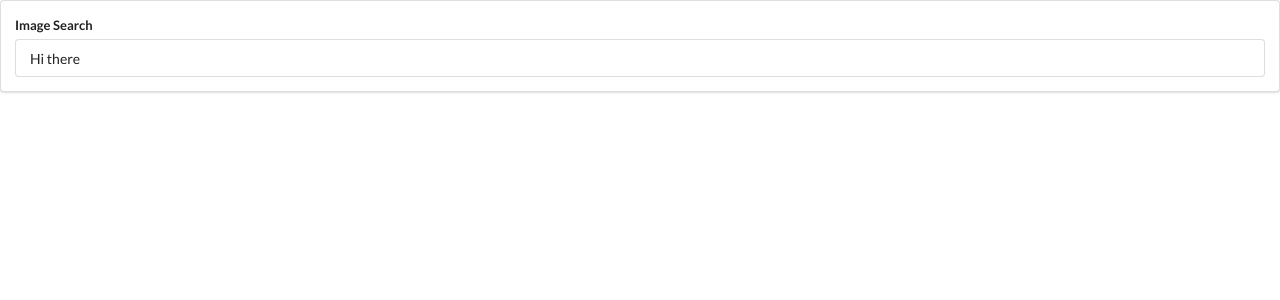
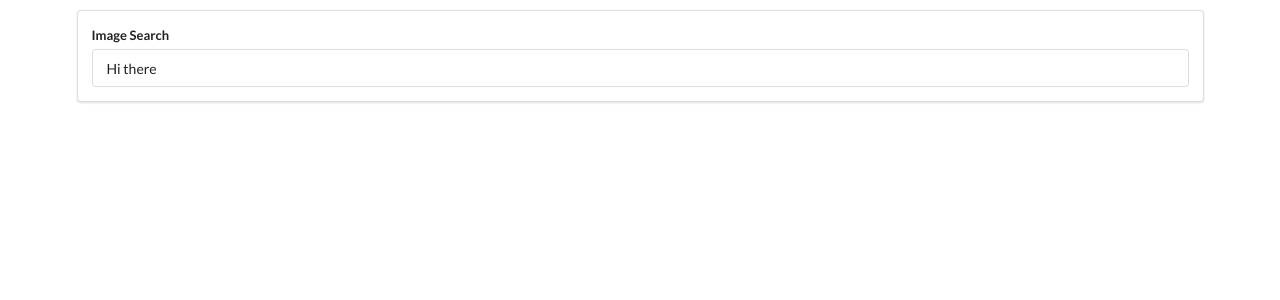
Before and after one commit to LenChang/Modern-React-with-Redux_pics, a React (Create React App) app: page / in a window 1280 px wide. Shown: the top 300 px of the page. Built offline with nearby package versions, Linux system fonts and the light colour scheme.

Commit message:
Modern React with Redux Section 7 - 88 Communicating Child to Parent - 89 Invoking Callbacks in Children

```diff
--- a/src/components/App.js
+++ b/src/components/App.js
@@ -2,12 +2,18 @@ import React from "react";
 
 import SearchBar from "./SearchBar";
 
-const App = () => {
-  return (
-    <div>
-      <SearchBar />
-    </div>
-  );
-};
+class App extends React.Component {
+  onSearchSubmit(term) {
+    console.log(term);
+  }
+
+  render() {
+    return (
+      <div className="ui container" style={{ marginTop: "10px" }}>
+        <SearchBar onSubmit={this.onSearchSubmit} />
+      </div>
+    );
+  }
+}
 
 export default App;
--- a/src/components/SearchBar.js
+++ b/src/components/SearchBar.js
@@ -13,8 +13,7 @@ class SearchBar extends React.Component {
 
   onFormSubmit = (event) => {
     event.preventDefault(); // Doesn't refresh page when key-in "Enter"
-
-    console.log(this.state.term);
+    this.props.onSubmit(this.state.term);
   };
 
   render() {
```
